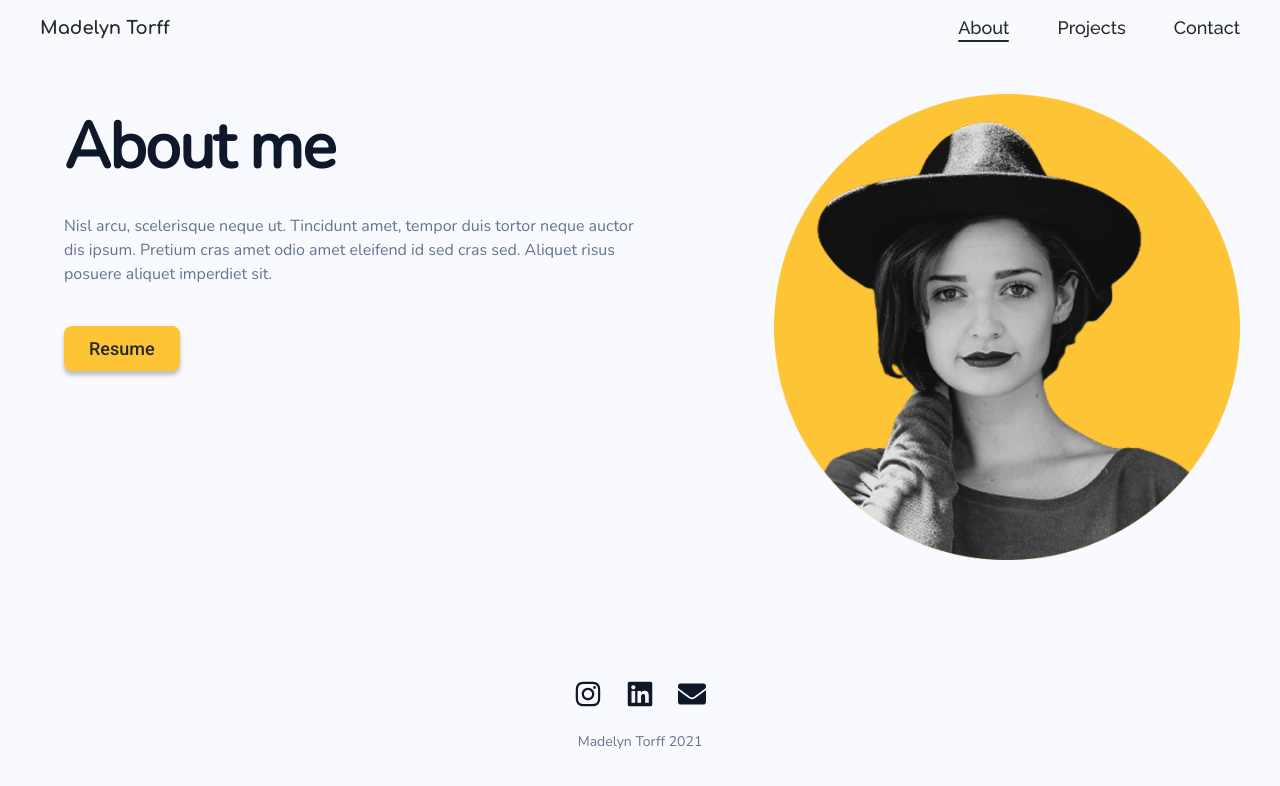
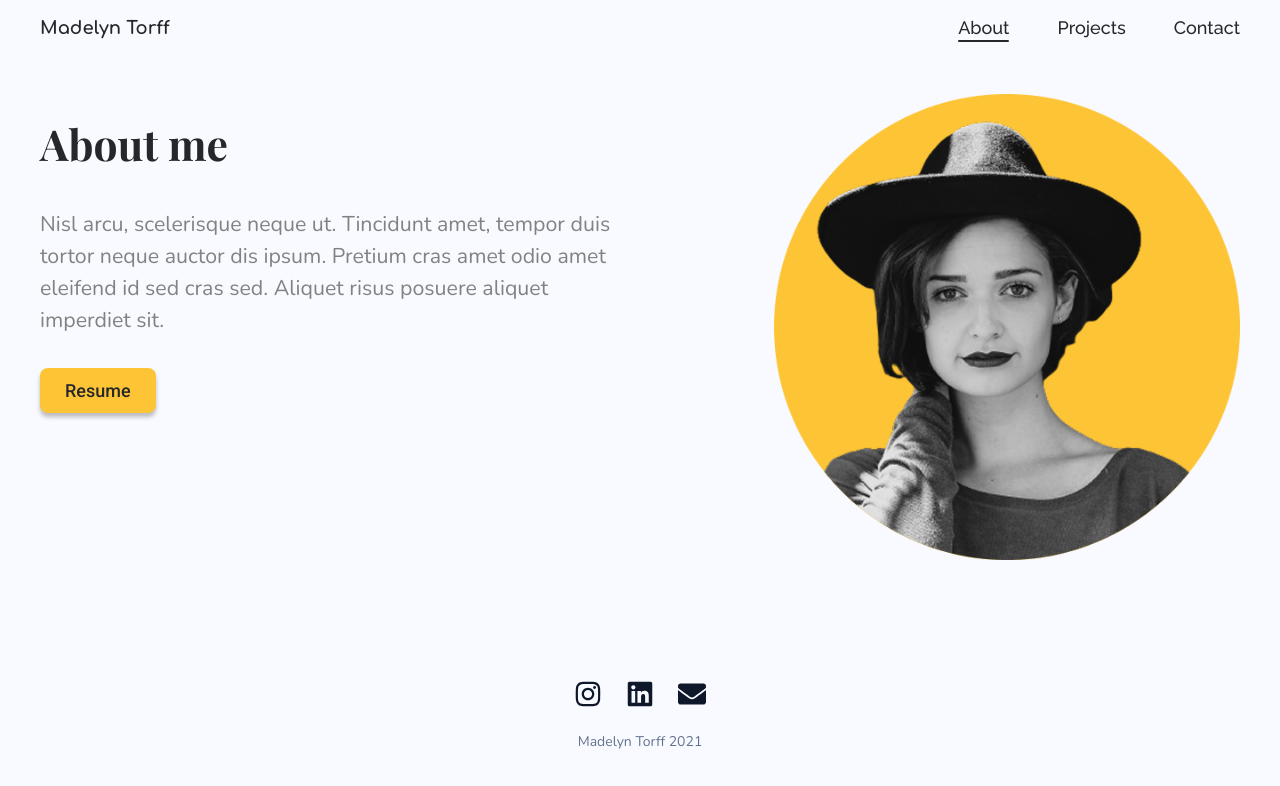
Before and after one commit to ErYors/portfolio, a React (Vite) app: page /about in a window 1280 px wide. Shown: the top 786 px of the page. Built offline with nearby package versions, Linux system fonts and the light colour scheme.

Commit message:
style: typo About + alignement page

```diff
--- a/src/components/AboutMe.jsx
+++ b/src/components/AboutMe.jsx
@@ -3,18 +3,18 @@
 export default function AboutMe() {
   return (
     <section className="relative z-10 pt-10 pb-16 sm:pt-14 sm:pb-24">
-      <div className="max-w-147">
-        <h1 className="text-[clamp(2.25rem,5vw,4.5rem)] font-bold leading-[1.1] tracking-tight text-slate-900">
+      <div className="max-w-147 flex flex-col gap-8">
+        <h1 className="font-serif text-[clamp(2rem,3.33vw,3rem)] font-bold leading-normal text-ink">
           About me
         </h1>
 
-        <p className="mt-6 sm:mt-8 text-base leading-normal text-slate-500">
+        <p className="font-body text-[clamp(1rem,1.67vw,1.5rem)] leading-normal text-muted">
           Nisl arcu, scelerisque neque ut. Tincidunt amet, tempor duis tortor
           neque auctor dis ipsum. Pretium cras amet odio amet eleifend id sed
           cras sed. Aliquet risus posuere aliquet imperdiet sit.
         </p>
 
-        <div className="mt-8 sm:mt-10">
+        <div>
           <Button variant="primary">Resume</Button>
         </div>
       </div>
--- a/src/pages/About.jsx
+++ b/src/pages/About.jsx
@@ -3,7 +3,7 @@
 
 export default function About() {
   return (
-    <div className="relative max-w-300 mx-auto px-6">
+    <div className="relative max-w-300 mx-auto px-6 xl:px-0">
       <AboutPortrait />
       <AboutMe />
     </div>
```
